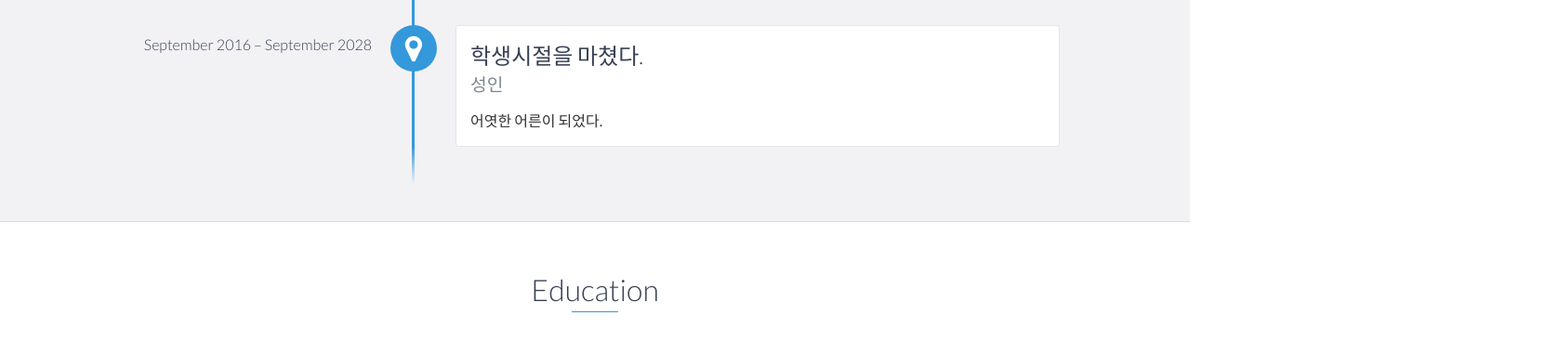
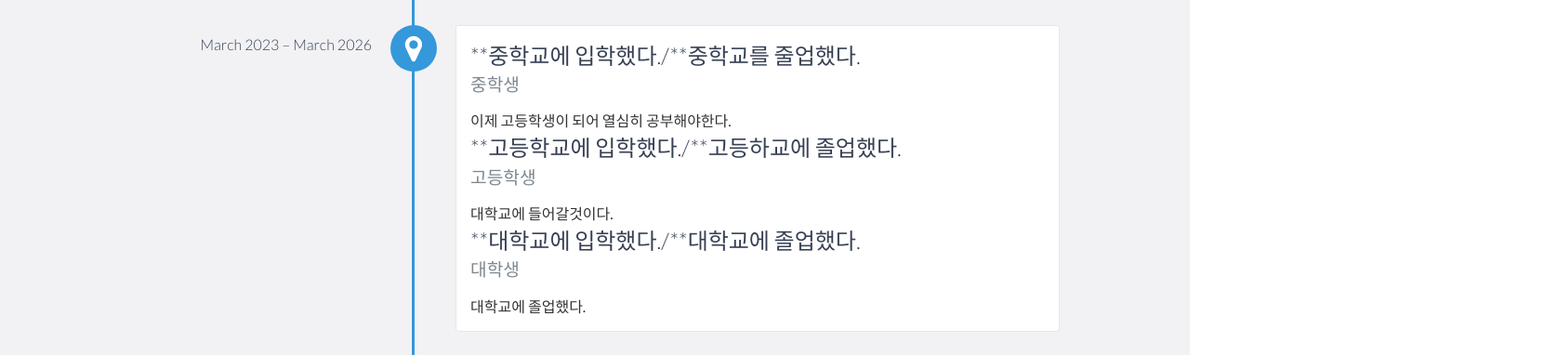
Before and after one commit to Kimminsungo/Kimminsungo.Github.io, a website: page index.html in a window 1280 px wide. Shown: the part 1515-1897 px from the top of the page at 93% size, 1676 px wide, since content can reach past the window. Drawn offline with nearby package versions, Linux system fonts and the light colour scheme.

Commit message:
change the sodyd

```diff
--- a/index.html
+++ b/index.html
@@ -103,11 +103,23 @@
                 </p>열심히 대회준비를 해서 상을 받았다
             </div>
 
-            <div data-date="September 2016 – September 2028">
-                <h3>학생시절을 마쳤다.</h3>
-                <h4>성인</h4>
+            <div data-date="March 2023 – March 2026">
+                <h3>**중학교에 입학했다./**중학교를 줄업했다.</h3>
+                <h4>중학생</h4>
                 <p>
-                </p>어엿한 어른이 되었다.
+                </p>이제 고등학생이 되어 열심히 공부해야한다.
+
+            <div data-date="March 2027  – March 2030">
+                <h3>**고등학교에 입학했다./**고등하교에 졸업했다.</h3>
+                <h4>고등학생</h4>
+                <p>
+                </p>대학교에 들어갈것이다.
+
+            <div data-date="March 2031 – March 2033">
+                <h3>**대학교에 입학했다./**대학교에 졸업했다.</h3>
+                <h4>대학생</h4>
+                <p>
+                </p>대학교에 졸업했다.
             </div>
         </div>
     </div>
```
